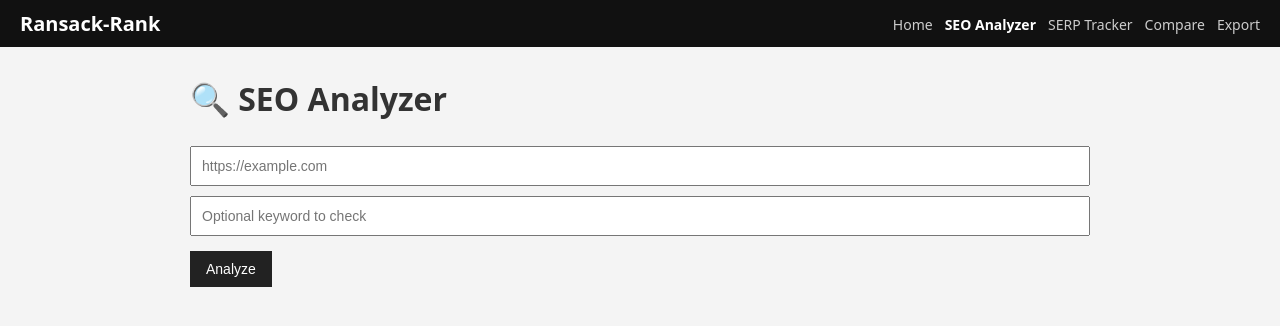
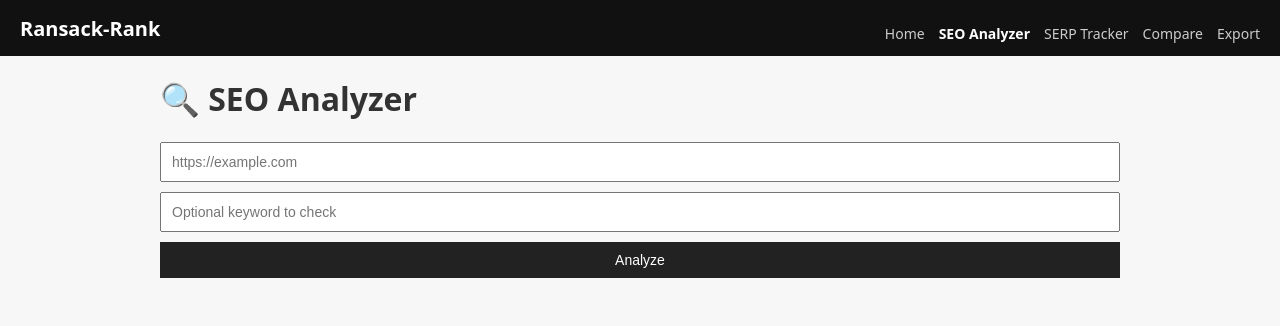
Before and after one commit to countdracula6/ransack-rank, a Flask app: page /seo in a window 1280 px wide. Shown: the top 326 px of the page. Run offline with Flask 3, Linux system fonts and the light colour scheme.

Commit message:
Atualizar o style.css

```diff
--- a/static/style.css
+++ b/static/style.css
@@ -1,29 +1,28 @@
+/* GENERAL RESET */
 body {
   margin: 0;
   font-family: system-ui, sans-serif;
-  background-color: #f4f4f4;
-  color: #333333;
+  background-color: #f7f7f7;
+  color: #333;
 }
 
+/* NAVBAR */
 .navbar {
-  background: #111;
-  padding: 10px 20px;
-  position: sticky;
-  top: 0;
-  z-index: 100;
+  background-color: #111;
+  padding: 12px 20px;
 }
 
 .nav-container {
   display: flex;
   flex-wrap: wrap;
+  justify-content: space-between;
   align-items: center;
-  justify-content: space-between;
 }
 
 .nav-logo {
   color: #fff;
+  font-size: 20px;
   font-weight: bold;
-  font-size: 20px;
   text-decoration: none;
 }
 
@@ -31,9 +30,9 @@
   list-style: none;
   display: flex;
   flex-wrap: wrap;
-  gap: 12px;
+  gap: 14px;
+  margin: 10px 0 0;
   padding: 0;
-  margin: 0;
 }
 
 .nav-item {
@@ -48,79 +47,81 @@
   font-weight: bold;
 }
 
+/* CONTAINER */
 .container {
-  max-width: 900px;
-  margin: 30px auto;
-  padding: 0 15px;
+  max-width: 960px;
+  margin: 20px auto;
+  padding: 0 16px;
 }
 
+/* FORMS */
 form {
-  margin-bottom: 30px;
+  display: flex;
+  flex-direction: column;
+  gap: 10px;
+  margin-bottom: 24px;
 }
 
 input[type="text"] {
   padding: 10px;
-  margin: 5px 0;
+  font-size: 14px;
   width: 100%;
-  max-width: 100%;
   box-sizing: border-box;
-  font-size: 14px;
 }
 
 button {
-  padding: 10px 16px;
+  padding: 10px;
+  font-size: 14px;
   background: #222;
-  color: #fff;
+  color: white;
   border: none;
   cursor: pointer;
-  font-size: 14px;
-  margin-top: 10px;
 }
 
 button:hover {
   background: #444;
 }
 
+/* BACK BUTTON */
 .back-btn {
   margin: 20px 0;
-  background: #ccc;
+  background: #ddd;
   color: #000;
 }
 
-.compare-form input {
-  margin-bottom: 10px;
-}
-
+/* COMPARE LAYOUT */
 .compare-grid {
   display: grid;
-  grid-template-columns: 1fr 1fr;
+  grid-template-columns: repeat(auto-fit, minmax(280px, 1fr));
   gap: 20px;
 }
 
 .compare-card {
-  background: #fff;
+  background: white;
   padding: 20px;
+  border: 1px solid #ccc;
   border-radius: 8px;
-  box-shadow: 0 0 8px rgba(0, 0, 0, 0.1);
+  box-shadow: 0 2px 6px rgba(0,0,0,0.1);
 }
 
 .compare-card h2 {
   margin-top: 0;
-  font-size: 18px;
+  font-size: 16px;
 }
 
-@media screen and (max-width: 768px) {
-  .compare-grid {
-    grid-template-columns: 1fr;
-  }
-
+/* RESPONSIVE HELPERS */
+@media screen and (max-width: 600px) {
   .nav-container {
     flex-direction: column;
     align-items: flex-start;
   }
 
   .nav-links {
-    margin-top: 10px;
-    gap: 10px;
+    flex-direction: column;
+    gap: 6px;
+  }
+
+  .container {
+    padding: 0 10px;
   }
 }
```
